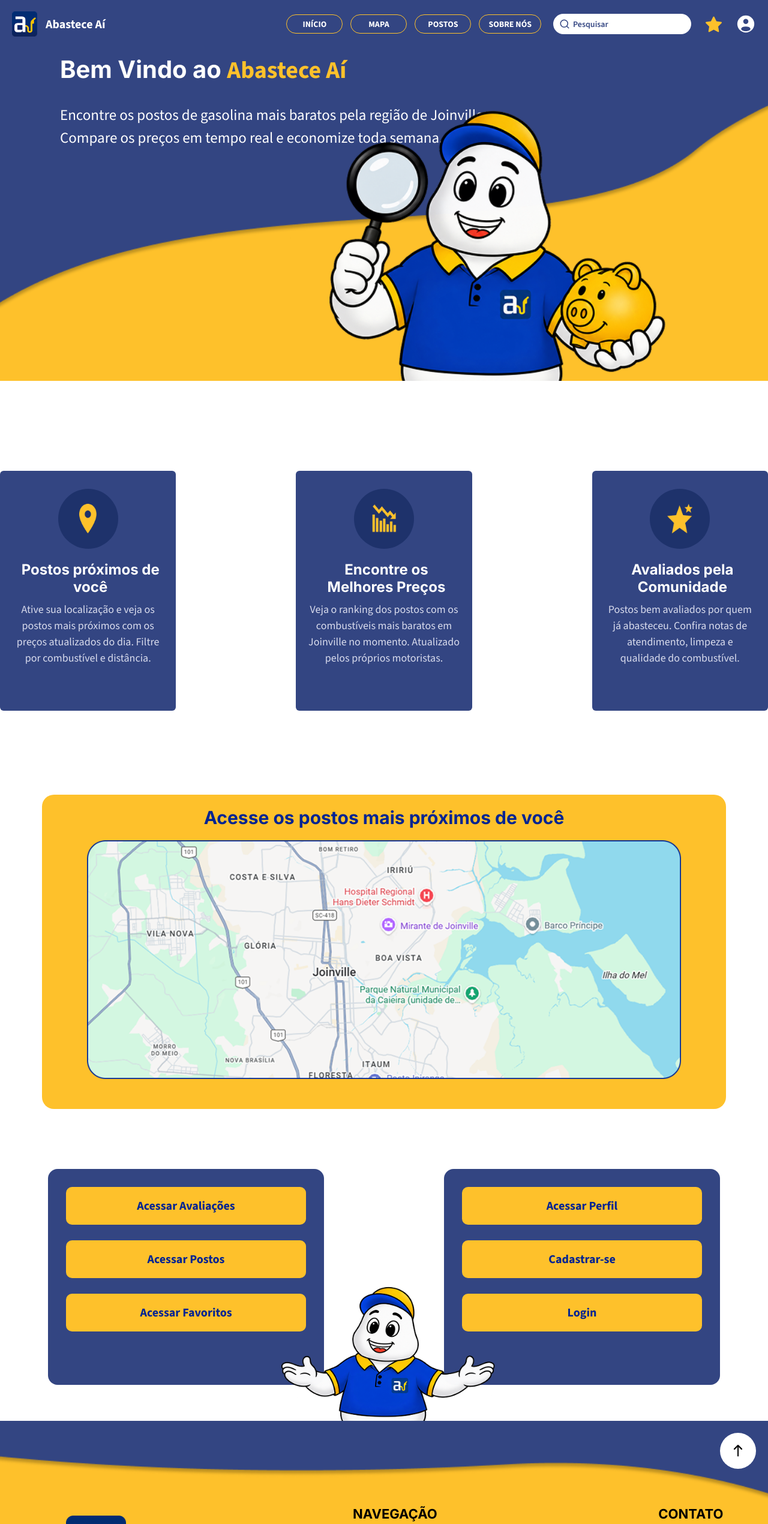
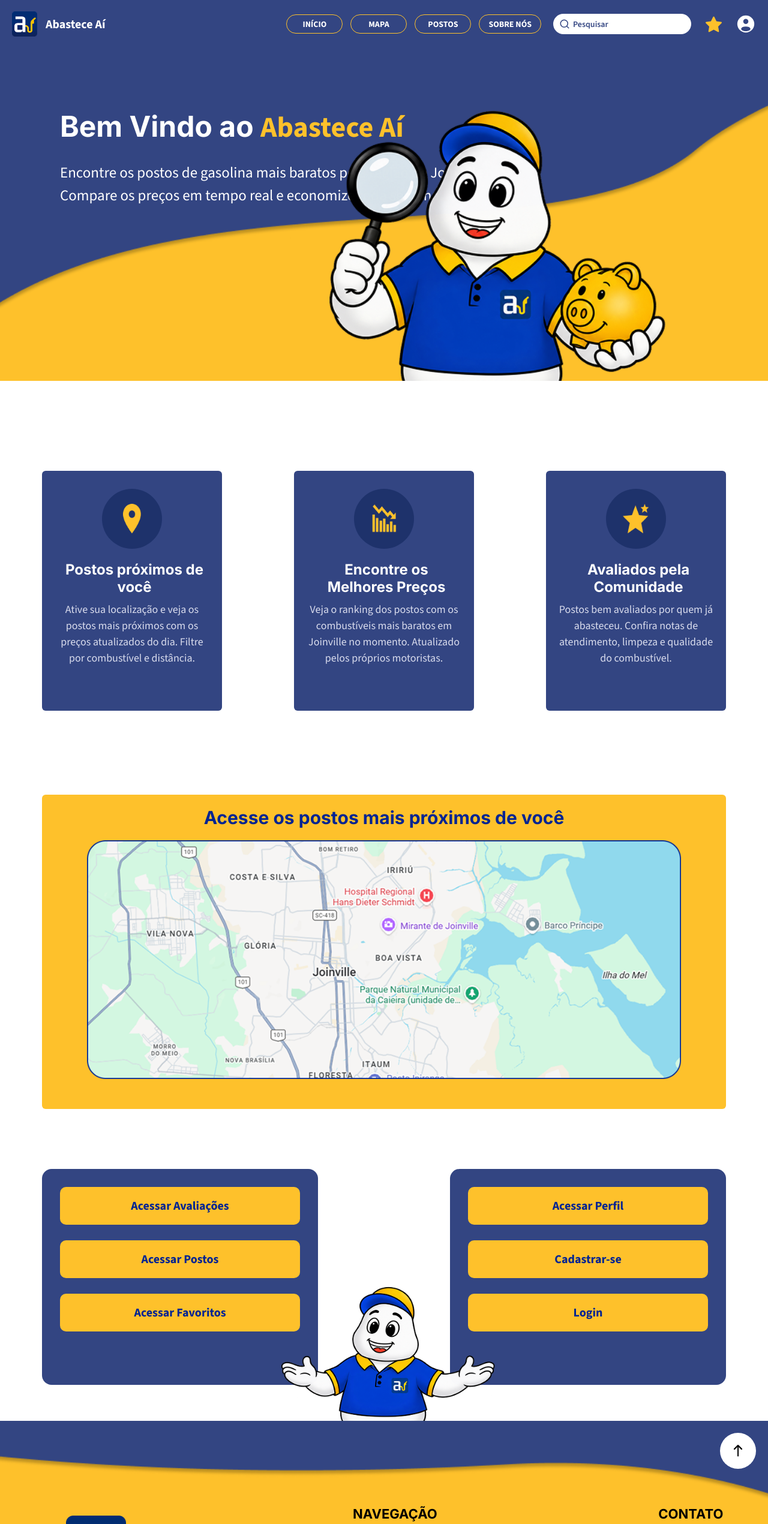
Before and after one commit to AbasteceAi/AbasteceAi, a Vue app: page / in a window 1280 px wide. Shown: the top 2541 px of the page at 60% size. Built offline with nearby package versions, Linux system fonts and the light colour scheme; a web font is replaced by a local one.

Commit message:
Mudanças no style em geral

```diff
--- a/src/components/AppCardsSobre.vue
+++ b/src/components/AppCardsSobre.vue
@@ -84,7 +84,7 @@
 }
 .cardSobre:hover {
   transform: translateY(-3px);
-  box-shadow: 0 6px 15px rgba(0, 0, 0, 0.15);
+  box-shadow: 0 6px 15px rgba(0, 0, 0, 0.45);
 }
 .foto {
   width: 86px;
--- a/src/components/AppHeader.vue
+++ b/src/components/AppHeader.vue
@@ -36,10 +36,10 @@
 
 <template>
   <header class="header">
-    <div to="/" class="logo">
+     <RouterLink to="/" class="logo">
       <img src="/imgs/logo.png" alt="Logo Abastece Aí" />
       <span>Abastece Aí</span>
-    </div>
+    </RouterLink>
     <div class="nav-container">
     <nav class="nav">
       <RouterLink to="/">INÍCIO</RouterLink>
--- a/src/components/inicio/AppBanner.vue
+++ b/src/components/inicio/AppBanner.vue
@@ -33,12 +33,12 @@
 .texto {
     position: absolute;
     left: 100px;
-    top: 10px;
+    top: 100px;
 }
 
 h1 {
-    font-size: 40px;
-    margin-bottom: 30px;
+    font-size: 3rem;
+    margin-bottom: 25px;
     color: #ffffff;
 }
 
--- a/src/components/inicio/AppCardsInicio.vue
+++ b/src/components/inicio/AppCardsInicio.vue
@@ -43,7 +43,7 @@
   display: flex;
   justify-content: center;
   align-items: stretch;
-  gap: 200px;
+  gap: 120px;
 }
 
 .card {
--- a/src/components/inicio/AppMapaInicio.vue
+++ b/src/components/inicio/AppMapaInicio.vue
@@ -19,7 +19,7 @@
   cursor: pointer;
   background-color: #FEC12B;
   padding: 20px;
-  border-radius: 20px;
+  border-radius: 6px;
   max-width: 1100px;
   margin: 40px auto;
   text-align: center;
--- a/src/components/inicio/AppMenu.vue
+++ b/src/components/inicio/AppMenu.vue
@@ -25,7 +25,7 @@
   display: flex;
   justify-content: center;
   align-items: center;
-  gap: 200px;
+  gap: 220px;
   padding: 60px 20px;
 }
 
```
